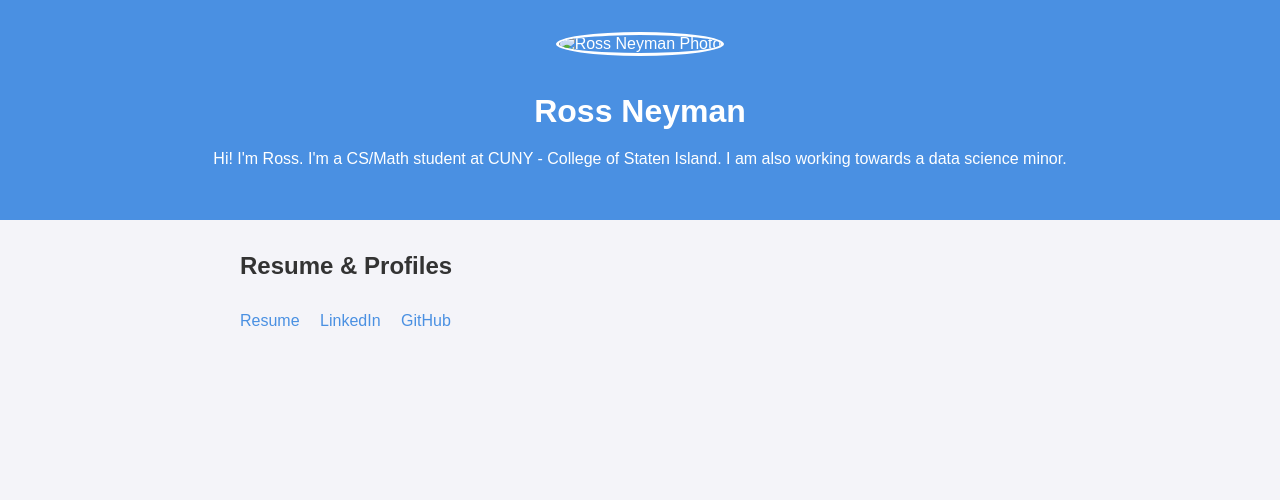
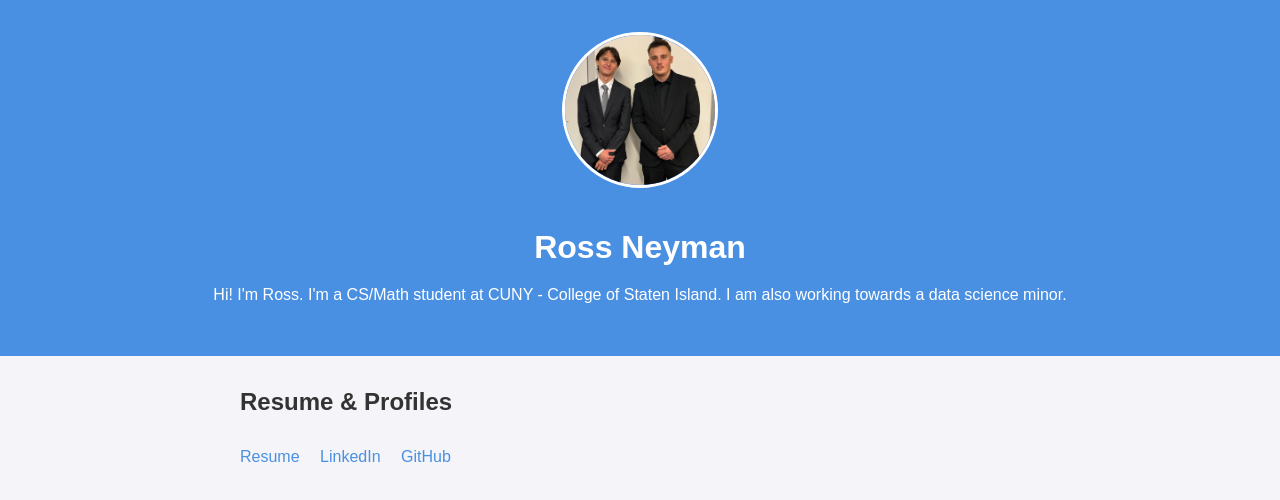
Before and after one commit to RossNeyman/RossNeyman.github.io, a plain HTML site: page index.html in a window 1280 px wide. Drawn offline with Linux system fonts and the light colour scheme.

Commit message:
added image

```diff
--- a/index.html
+++ b/index.html
@@ -52,7 +52,7 @@
 </head>
 <body>
     <header>
-        <img src="your-photo.jpg" alt="Ross Neyman Photo">
+        <img src="ross portfolio image.jpg" alt="Ross Neyman Photo">
         <h1>Ross Neyman</h1>
         <p>Hi! I'm Ross. I'm a CS/Math student at CUNY - College of Staten Island. I am also working towards a data science minor.</p>
     </header>
```
Also changed, not shown: ross portfolio image.jpg (added).
